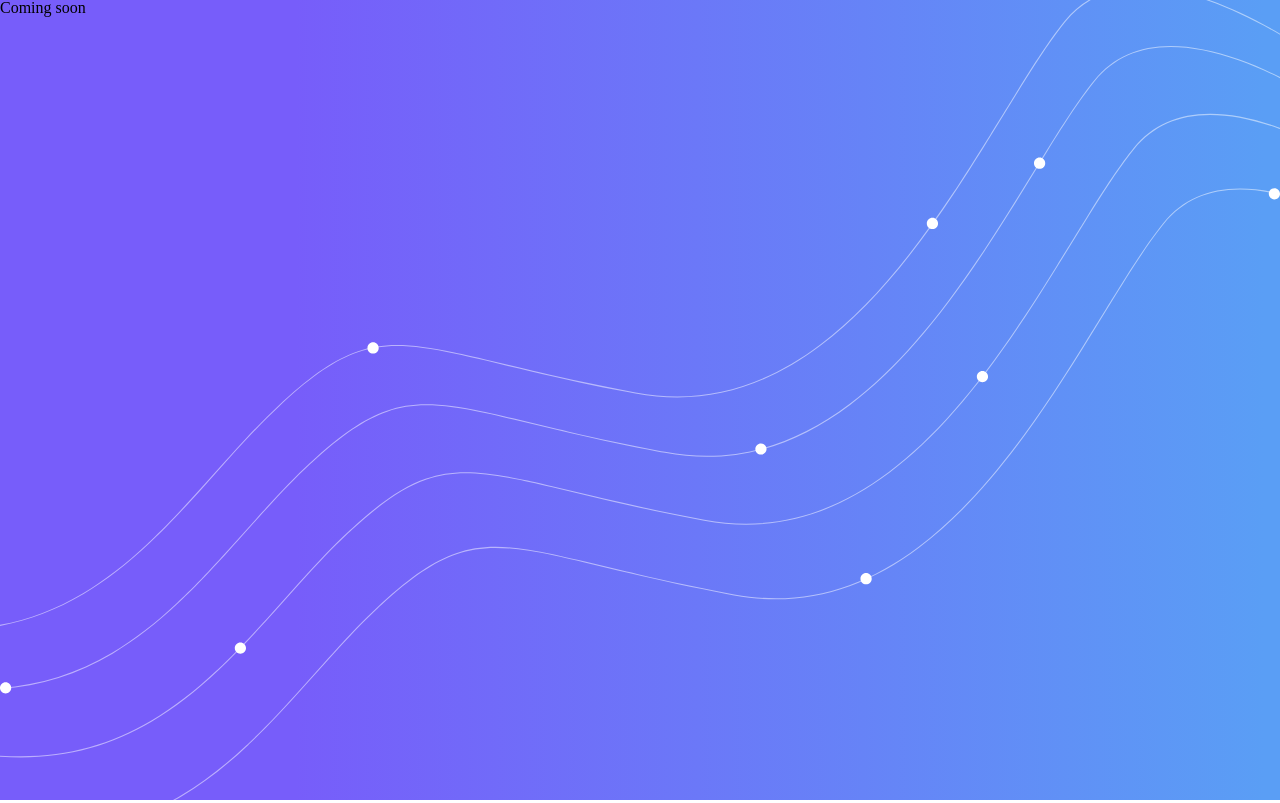
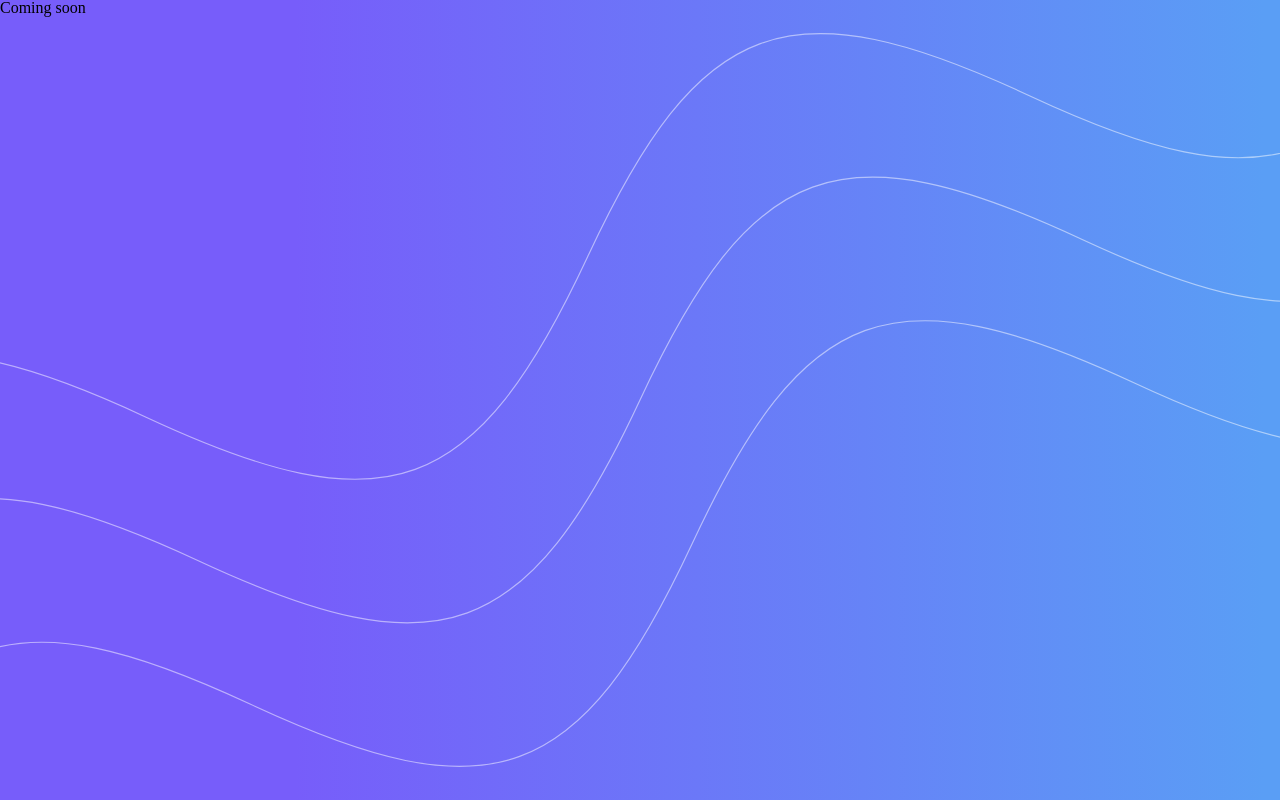
Before and after one commit to Jobber-project/coming-soon, a Gatsby site: page / in a window 1280 px wide. Built offline with nearby package versions, Linux system fonts and the light colour scheme; Gatsby itself is replaced by a stand-in of ours.

Commit message:
Wave animation WIP

```diff
--- a/src/components/Background.js
+++ b/src/components/Background.js
@@ -23,7 +23,7 @@ const Img = styled.img`
 export default function Background() {
   return (
     <Container aria-hidden="true">
-      <Img src={WavesImg} alt="" />
+      {/* <Img src={WavesImg} alt="" /> */}
     </Container>
   )
 }
--- a/src/components/Layout.js
+++ b/src/components/Layout.js
@@ -4,6 +4,7 @@ import styled, { createGlobalStyle } from 'styled-components'
 import reset from 'styled-reset'
 
 import Background from './Background'
+import Wave from './Wave'
 
 const GlobalStyle = createGlobalStyle`
   ${reset}
@@ -38,6 +39,7 @@ export default function Layout({ children }) {
       <GlobalStyle />
       <Main>
         {children}
+        <Wave />
         <Background />
       </Main>
     </>
--- /dev/null
+++ b/src/components/Wave.js
@@ -0,0 +1,66 @@
+import React from 'react'
+import styled from 'styled-components'
+
+const Container = styled.div`
+  z-index: 1;
+  position: absolute;
+  top: 0;
+  right: 0;
+  bottom: 0;
+  left: 0;
+  overflow: hidden;
+  opacity: 0.5;
+`
+
+const SvgWrapper = styled.div`
+  z-index: 1;
+  position: absolute;
+  top: 0;
+  right: 0;
+  bottom: 0;
+  left: 0;
+  transform: scale(1.46875);
+`
+
+const Svg = styled.svg`
+  width: 100%;
+  height: 100%;
+  transform: rotate(-20deg);
+`
+
+export default function Wave() {
+  return (
+    <Container>
+      <SvgWrapper>
+        <Svg viewBox="0 0 1600 500" fill="none">
+          <defs>
+            <g id="wave">
+              <path
+                d="M0,380 C160,220 240,220 400,380 C560,540 640,540 800,380 C960,220 1040,220 1200,380 C1360,540 1440,540 1600,380 C1760,220 1840,220 2000,380 C2160,540 2240,540 2400,380 C2560,220 2640,220 2800,380 C2960,540 3040,540 3200,380"
+                stroke="white"
+              />
+              <path
+                d="M0,250 C160,90 240,90 400,250 C560,410 640,410 800,250 C960,90 1040,90 1200,250 C1360,410 1440,410 1600,250 C1760,90 1840,90 2000,250 C2160,410 2240,410 2400,250 C2560,90 2640,90 2800,250 C2960,410 3040,410 3200,250"
+                stroke="white"
+              />
+              <path
+                d="M0,120 C160,-40 240,-40 400,120 C560,280 640,280 800,120 C960,-40 1040,-40 1200,120 C1360,280 1440,280 1600,120 C1760,-40 1840,-40 2000,120 C2160,280 2240,280 2400,120 C2560,-40 2640,-40 2800,120 C2960,280 3040,280 3200,120"
+                stroke="white"
+              />
+            </g>
+          </defs>
+
+          <use xlinkHref="#wave" x="0" y="0">
+            <animate
+              attributeName="x"
+              from="0"
+              to="-800"
+              dur="120s"
+              repeatCount="indefinite"
+            />
+          </use>
+        </Svg>
+      </SvgWrapper>
+    </Container>
+  )
+}
```
